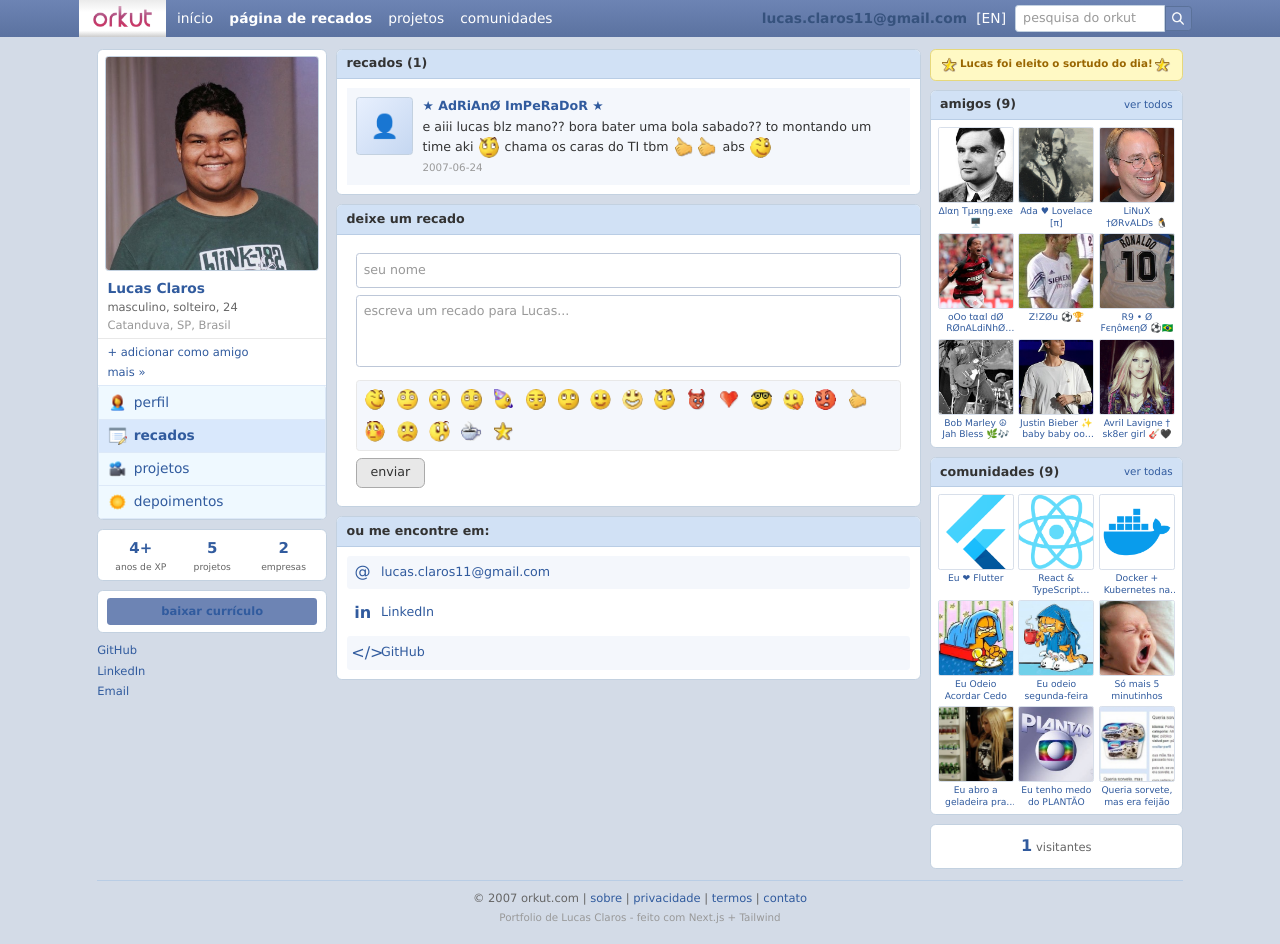
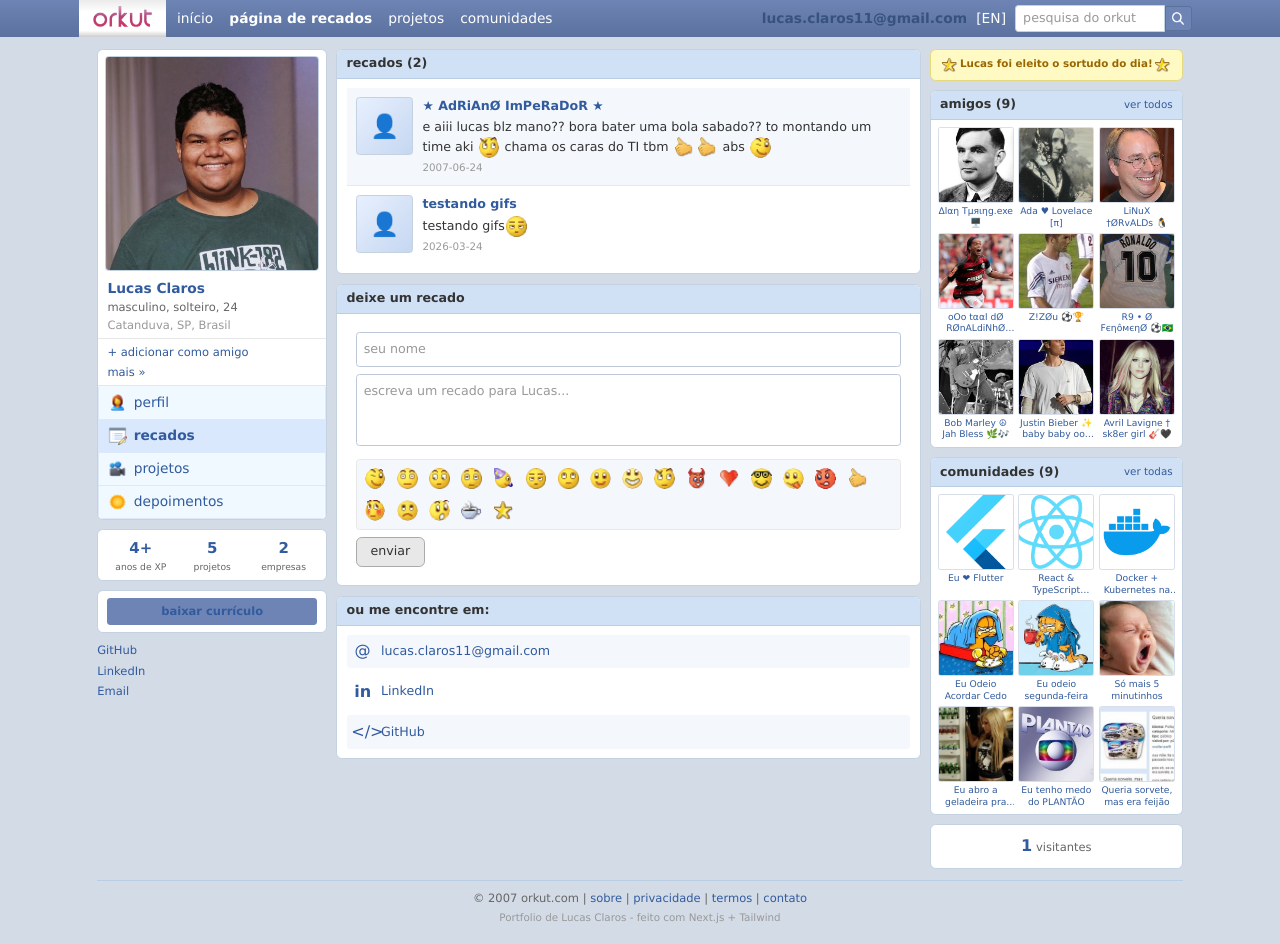
Before and after one commit to lucasclaros/orkut-portfolio, a Next.js app: page /contato in a window 1280 px wide. Built offline with nearby package versions, Linux system fonts and the light colour scheme.

Commit message:
scrap: novo recado de testando gifs

```diff
--- a/src/data/scraps.ts
+++ b/src/data/scraps.ts
@@ -12,4 +12,10 @@
     message: "e aiii lucas blz mano?? bora bater uma bola sabado?? to montando um time aki :cool: chama os caras do TI tbm :thumbsup::thumbsup: abs :wink:",
     date: "2007-06-24",
   },
+  {
+    id: "5dd8cf5c-b1b7-4515-885a-b80759925049",
+    name: "testando gifs",
+    message: "testando gifs:sleepy:",
+    date: "2026-03-24",
+  },
 ];
```
